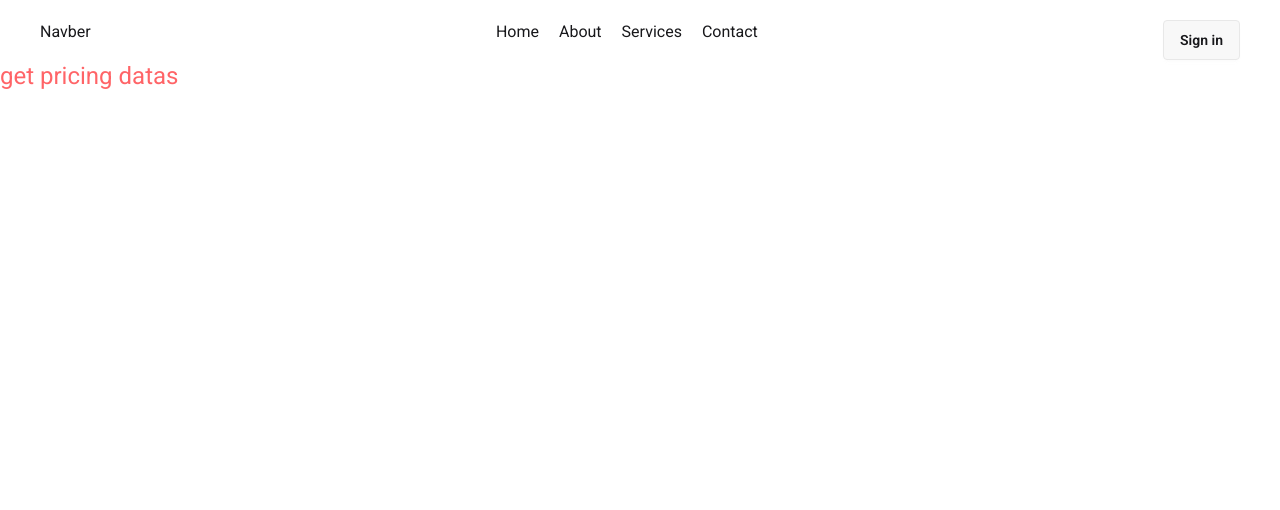
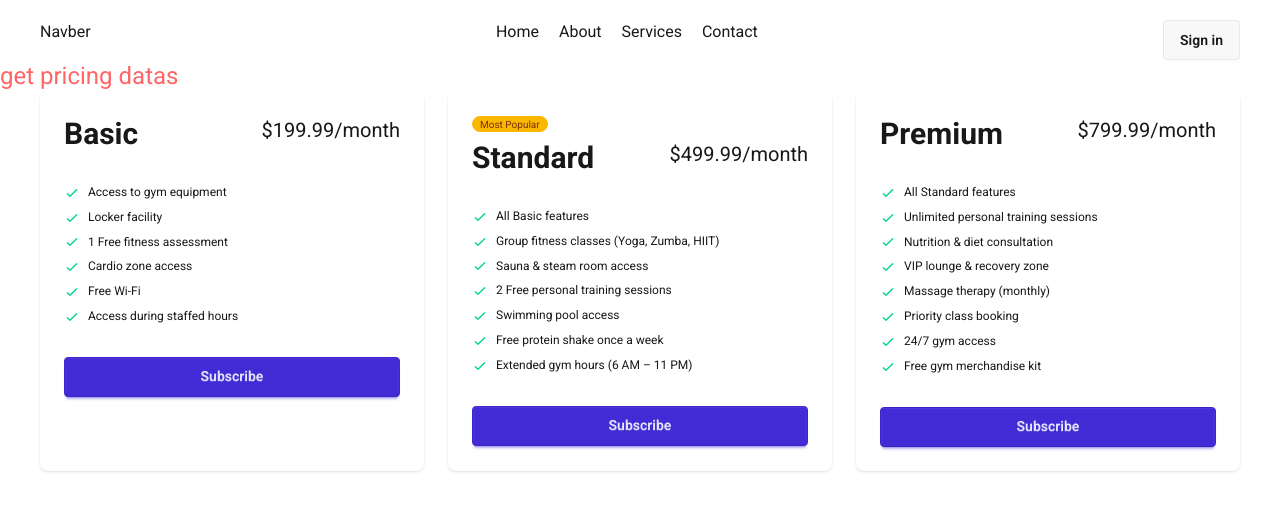
Before and after one commit to mohammademon393/priceing-option, a React (Vite) app: page / in a window 1280 px wide. Shown: the top 510 px of the page. Built offline with nearby package versions, Linux system fonts and the light colour scheme.

Commit message:
show the card in the display

```diff
--- a/public/priceing.json
+++ b/public/priceing.json
@@ -18,6 +18,7 @@
         "id": 2,
         "plan": "Standard",
         "price": "$499.99/month",
+        "Popular": "Most Popular",
         "billingCycle": "Monthly",
         "description": "Great for regular gym-goers who want group classes and extra benefits.",
         "features": [
--- a/src/component/DaisyPriceingCard/DaisyPriceingCard.jsx
+++ b/src/component/DaisyPriceingCard/DaisyPriceingCard.jsx
@@ -1,11 +1,42 @@
 import React from 'react';
 
-const DaisyPriceingCard = () => {
-    return (
-        <div>
-
+const DaisyPriceingCard = ({ priceing }) => {
+    const { plan, price, Popular, features } = priceing;
+  return (
+    <div className="card w-96 bg-base-100 shadow-sm">
+      <div className="card-body">
+        {Popular && <span className="badge badge-xs badge-warning">Most Popular</span>}
+        <div className="flex justify-between">
+          <h2 className="text-3xl font-bold">{plan}</h2>
+          <span className="text-xl">{price}</span>
         </div>
-    );
+        <ul className="mt-6 flex flex-col gap-2 text-xs">
+          {features.map((feature, index) => (
+            <li key={index}>
+              <svg
+                xmlns="http://www.w3.org/2000/svg"
+                className="size-4 me-2 inline-block text-success"
+                fill="none"
+                viewBox="0 0 24 24"
+                stroke="currentColor"
+              >
+                <path
+                  strokeLinecap="round"
+                  strokeLinejoin="round"
+                  strokeWidth="2"
+                  d="M5 13l4 4L19 7"
+                />
+              </svg>
+              <span>{feature}</span>
+            </li>
+          ))}
+        </ul>
+        <div className="mt-6">
+          <button className="btn btn-primary btn-block">Subscribe</button>
+        </div>
+      </div>
+    </div>
+  );
 };
 
 export default DaisyPriceingCard;
--- a/src/component/PriceingOption/PriceingOptions.jsx
+++ b/src/component/PriceingOption/PriceingOptions.jsx
@@ -1,5 +1,6 @@
 import React, { use } from 'react';
 import PriceingCard from '../PriceingCard/PriceingCard';
+import DaisyPriceingCard from '../DaisyPriceingCard/DaisyPriceingCard';
 
 const PriceingOptions = ({ pricePromise }) => {
     const priceData = use(pricePromise);
@@ -9,14 +10,17 @@
       <h2 className="text-red-400 text-2xl">get pricing datas</h2>
 
       {/* card container */}
-      <div className='grid grid-cols-1 md:grid-cols-2 lg:grid-cols-3 gap-6 mx-10'>
+      <div className="grid grid-cols-1 md:grid-cols-2 lg:grid-cols-3 gap-6 mx-10">
         {/* {priceData.map((priceing) => (
           <PriceingCard key={priceing.id} priceing={priceing}></PriceingCard>
         ))} */}
 
-        {
-
-        }
+        {priceData.map((priceing) => (
+          <DaisyPriceingCard
+            key={priceing.id}
+            priceing={priceing}
+          ></DaisyPriceingCard>
+        ))}
       </div>
     </div>
   );
```
